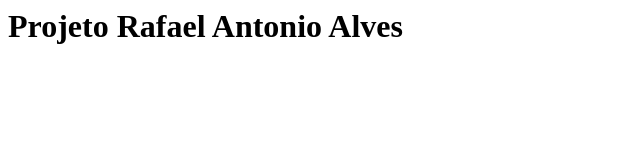
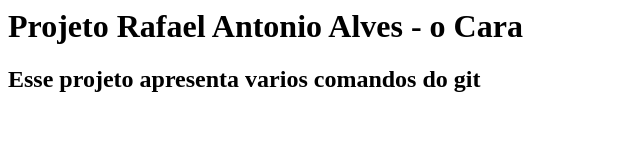
Before and after one commit to leafar1982/testegit, a plain HTML site: page index.html in a window 1280 px wide. Shown: the whole page, without its empty margins (0-640 px from the left). Drawn offline with Linux system fonts and the light colour scheme.

Commit message:
Comando Interativos

```diff
--- a/index.html
+++ b/index.html
@@ -1,9 +1,12 @@
 <html>
 <head>
-    <title>Curso Git</title>
+    <title>Curso Git Alura</title>
 </head>
 <body>
-    <h1>Projeto Rafael Antonio Alves</h1>
+    <h1>Projeto Rafael Antonio Alves - o Cara</h1>
+
+    <h2>Esse projeto apresenta varios comandos do git</h2>
 </body>
 
+
 </html>
```
